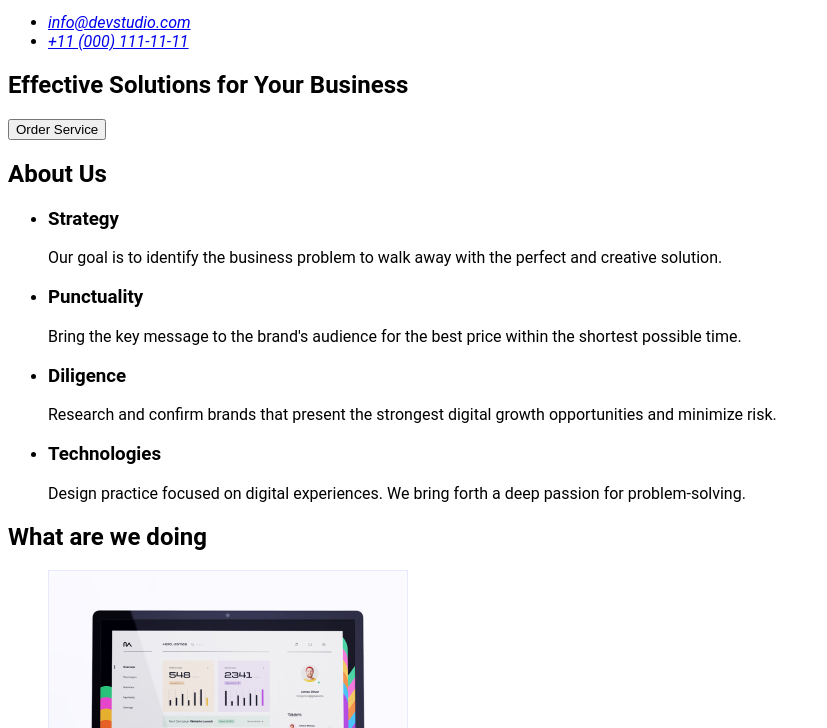
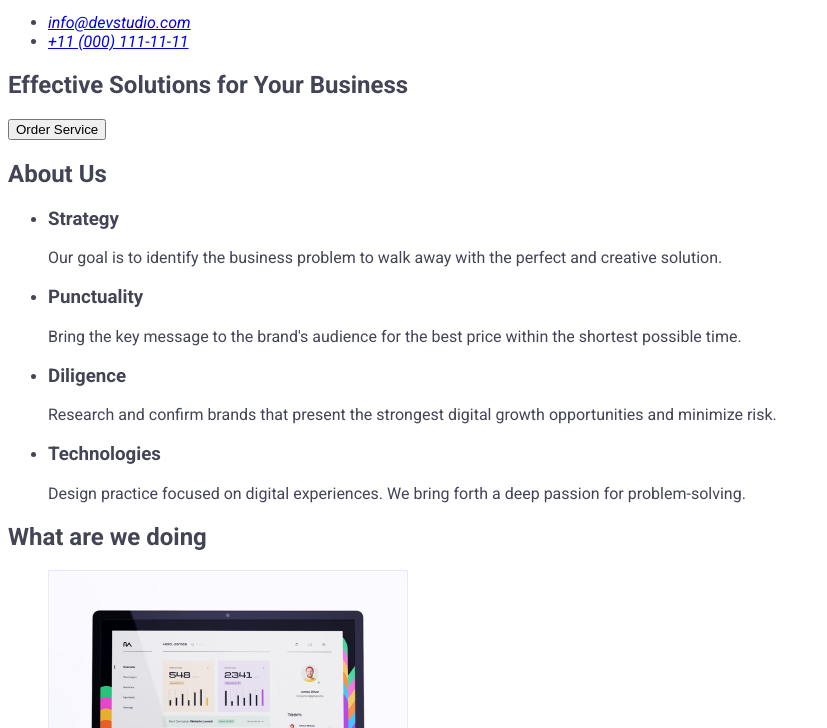
Before and after one commit to Danya-sketh/goit-markup-hw-02, a plain HTML site: page index.html in a window 1280 px wide. Shown: the part 117-845 px from the top of the page, without its empty margins (0-827 px from the left). Drawn offline with Linux system fonts and the light colour scheme.

Commit message:
some updates

```diff
--- a/css/styles.css
+++ b/css/styles.css
@@ -1,10 +1,10 @@
 
 /* body */
-.body {
+body {
     font-family: 'Raleway', sans-serif;
 font-family: 'Roboto', sans-serif;
-counter-reset: #434455;
-background-attachment:#FFFFFF;
+color: #434455;
+background-color: #FFFFFF;
 }
 
 /* header */
@@ -35,4 +35,6 @@ color: #4D5AE5;
 
 .logo-a {
     text-decoration: none;
+    font-weight: 800px;
+
 }
--- a/index.html
+++ b/index.html
@@ -6,10 +6,15 @@
     <meta http-equiv="X-UA-Compatible" content="IE=edge" />
     <meta name="viewport" content="width=device-width, initial-scale=1.0" />
     <link rel="stylesheet" href="./css/styles.css">
+    <link rel="preconnect" href="https://fonts.googleapis.com">
+    <link rel="preconnect" href="https://fonts.gstatic.com" crossorigin>
+    <link
+        href="https://fonts.googleapis.com/css2?family=Raleway:wght@800&family=Roboto:ital,wght@0,400;0,500;0,700;1,400&display=swap"
+        rel="stylesheet">
     <title>Document</title>
 </head>
 
-<body class="body">
+<body>
     <!-- top-line -->
 
     <header>
```
